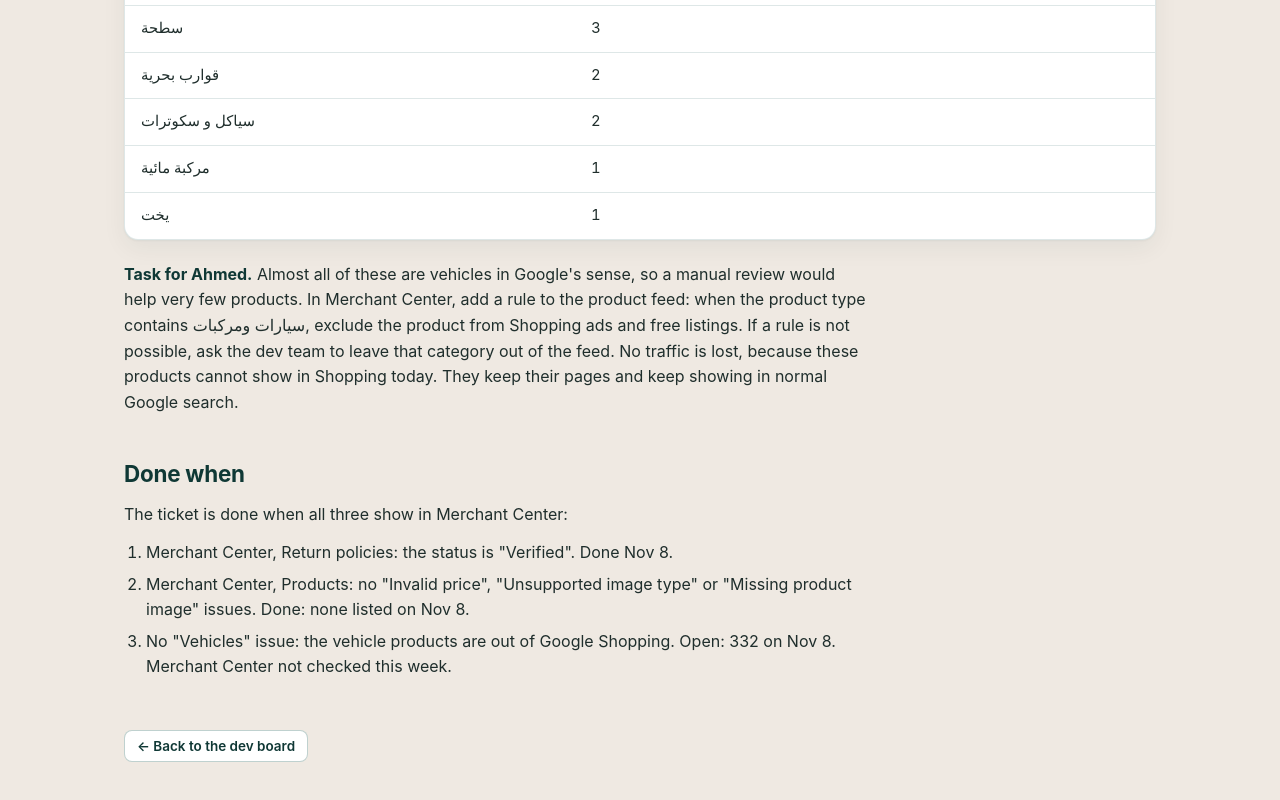
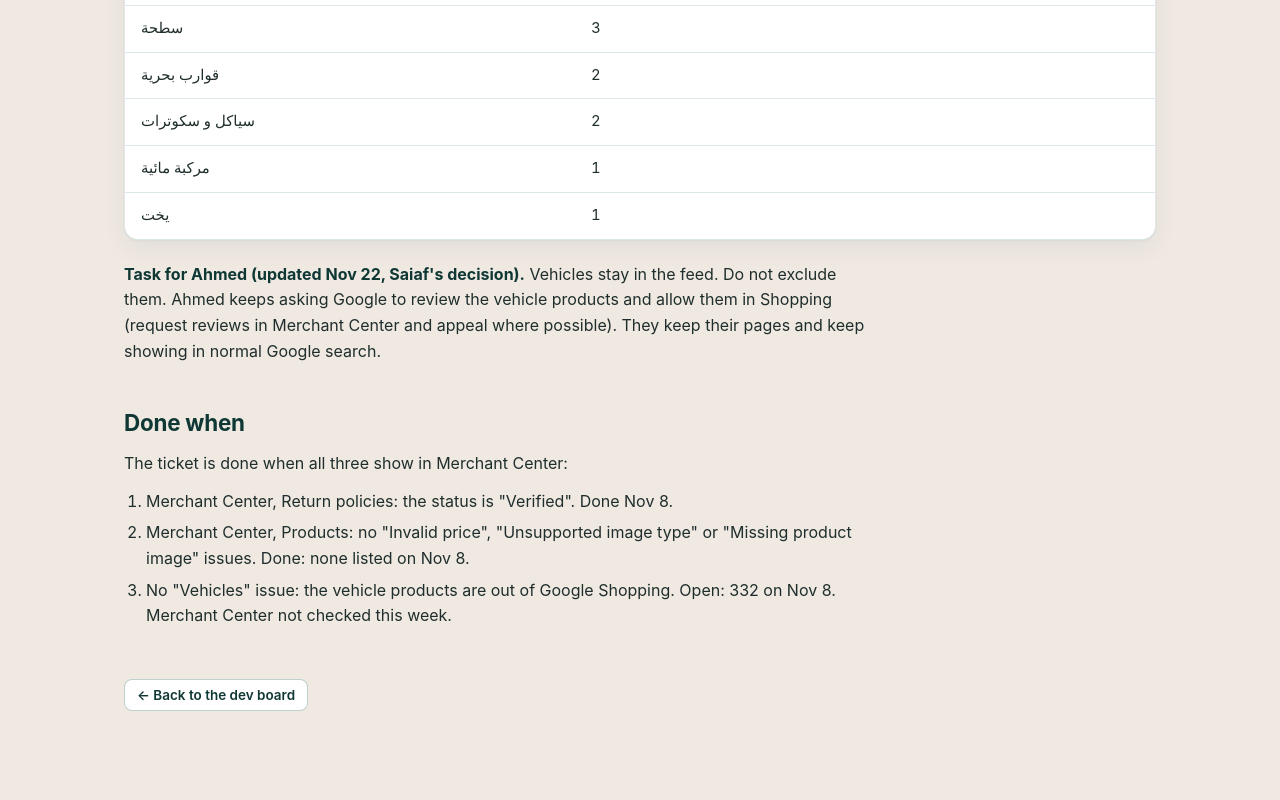
Before and after one commit to TMDweb/renter-seo, a plain HTML site: page merchant-center/index.html in a window 1280 px wide. Shown: the part 3792-4592 px from the top of the page. Drawn offline with Linux system fonts and the light colour scheme.

Commit message:
Merchant Center: vehicles stay in the feed, Ahmed keeps requesting Google review (Saiaf, Nov 22)
Co-Authored-By: Claude Opus 5.5 <noreply@anthropic.com>

```diff
--- a/merchant-center/index.html
+++ b/merchant-center/index.html
@@ -80,7 +80,7 @@
           <tr><td>يخت</td><td>1</td></tr>
         </tbody>
       </table></div>
-      <p><strong>Task for Ahmed.</strong> Almost all of these are vehicles in Google's sense, so a manual review would help very few products. In Merchant Center, add a rule to the product feed: when the product type contains سيارات ومركبات, exclude the product from Shopping ads and free listings. If a rule is not possible, ask the dev team to leave that category out of the feed. No traffic is lost, because these products cannot show in Shopping today. They keep their pages and keep showing in normal Google search.</p>
+      <p><strong>Task for Ahmed (updated Nov 22, Saiaf's decision).</strong> Vehicles stay in the feed. Do not exclude them. Ahmed keeps asking Google to review the vehicle products and allow them in Shopping (request reviews in Merchant Center and appeal where possible). They keep their pages and keep showing in normal Google search.</p>
 
       <h2 id="done">Done when</h2>
       <p>The ticket is done when all three show in Merchant Center:</p>
```
Also changed, not shown: head-metadata/index.html (+1 -1 lines).
